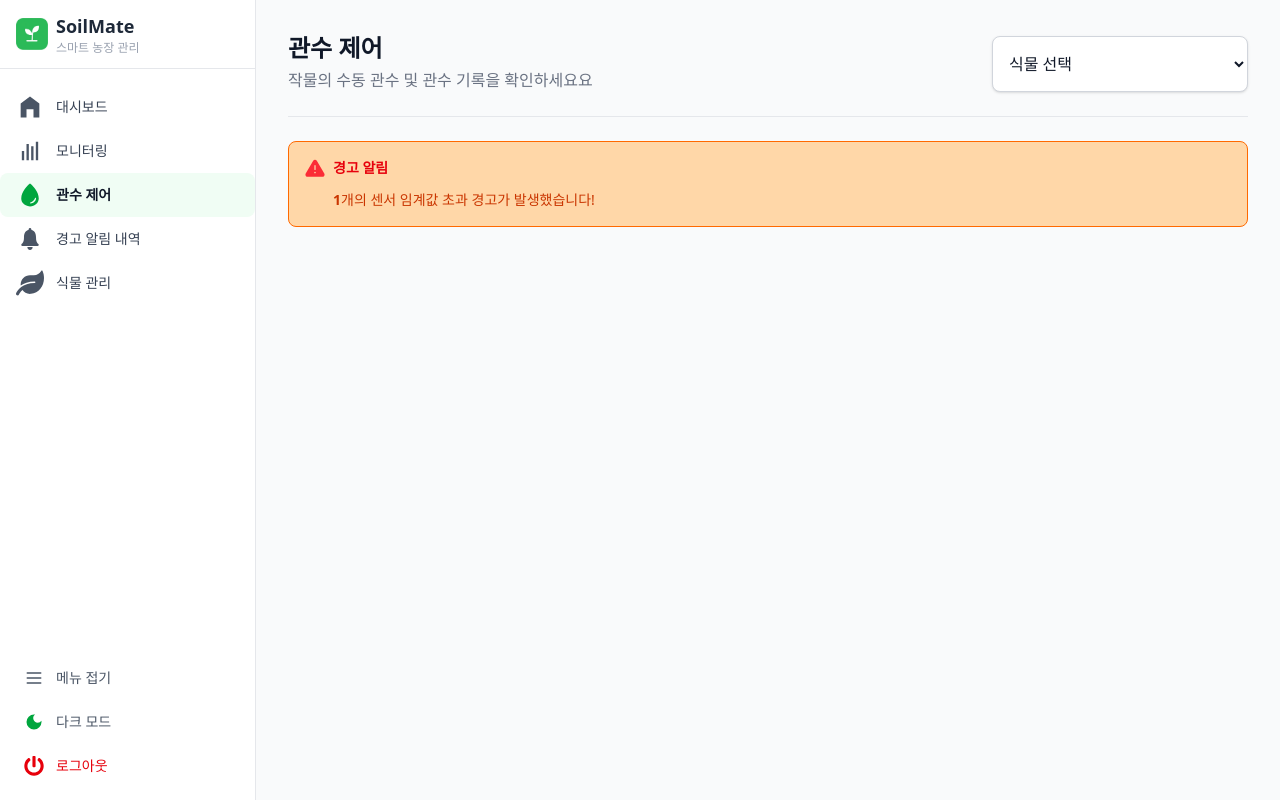
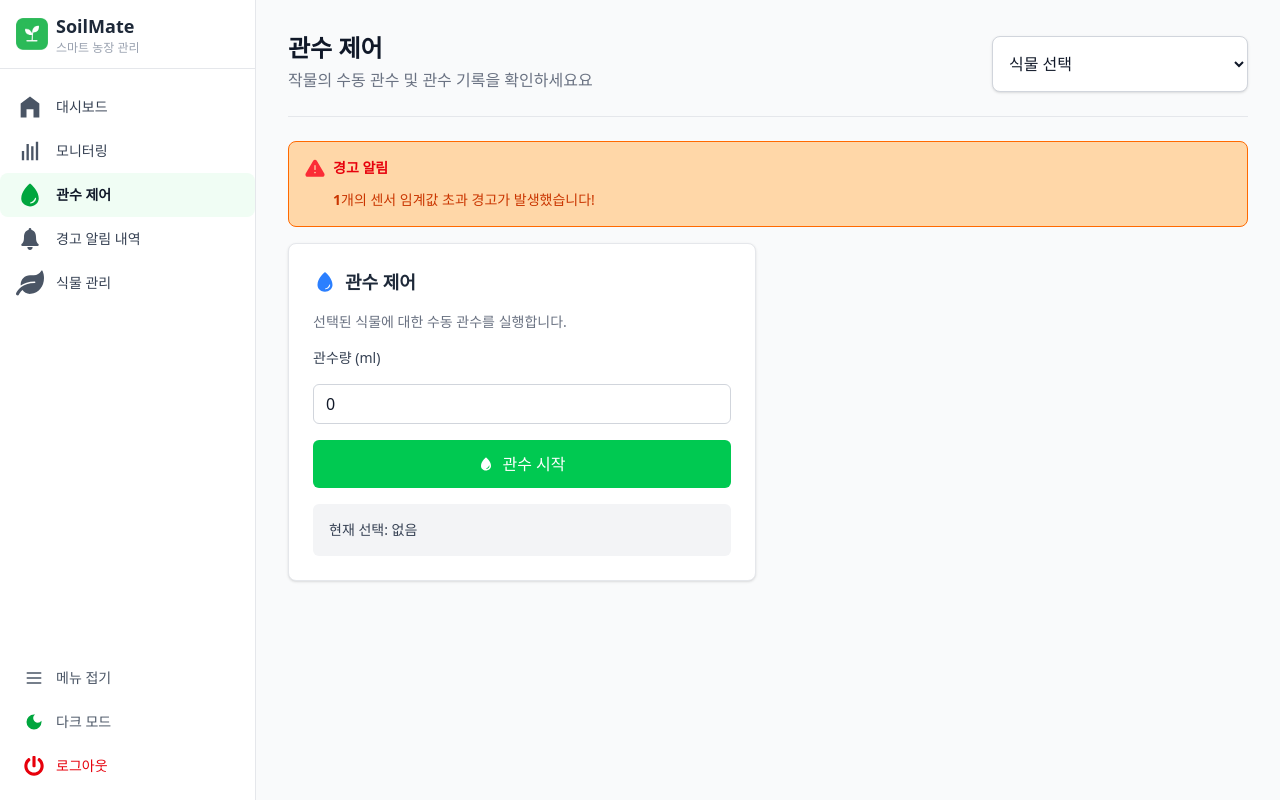
Before and after one commit to YeonShin/soilmate-fe, a React (Vite) app: page /irrigation in a window 1280 px wide. Built offline with nearby package versions, Linux system fonts and the light colour scheme.

Commit message:
feat: 수동 관수제어 카드 컴포넌트 추가 (#6)

```diff
--- a/src/components/irrigation/ControlIrrigation.tsx
+++ b/src/components/irrigation/ControlIrrigation.tsx
@@ -1,9 +1,62 @@
-import React from 'react'
+import React, { useState } from 'react'
+import { usePlantStore } from '../../store/usePlantStore'
+import { IoIosWater } from 'react-icons/io'
 
-const ControlIrrigation = () => {
+interface ControlIrrigationProps {
+  onIrrigate: (amountMl: number) => void
+  disabled: boolean
+}
+
+const ControlIrrigation:React.FC<ControlIrrigationProps> = ({onIrrigate, disabled}) => {
+  const { selectedPlant, sensorData } = usePlantStore()
+  const [amount, setAmount] = useState<number>(0)
+
+
   return (
-    <div>
+    <div className="bg-white dark:bg-gray-800 border border-gray-200 dark:border-gray-700 rounded-lg p-6 shadow-sm space-y-4">
+      {/* 헤더 */}
+      <div className="flex items-center text-lg font-semibold ">
+        <IoIosWater className="mr-2 text-2xl text-blue-500" />
+        <span className='text-gray-800 dark:text-gray-200'>관수 제어</span>
+      </div>
+      <p className="text-sm text-gray-500 dark:text-gray-400">
+        선택된 식물에 대한 수동 관수를 실행합니다.
+      </p>
 
+      {/* 입력 */}
+      <label className="block text-sm font-medium text-gray-700 dark:text-gray-300">
+        관수량 (ml)
+      </label>
+      <input
+        type="number"
+        value={amount}
+        onChange={e => setAmount(Number(e.target.value))}
+        className="w-full h-10 px-3 border border-gray-300 dark:border-gray-600 rounded-md bg-white dark:bg-gray-700 text-gray-900 dark:text-gray-100 focus:outline-none focus:ring-2 focus:ring-green-500 focus:border-transparent transition"
+        placeholder="입력하세요"
+      />
+
+      {/* 버튼 */}
+      <button
+        onClick={() => onIrrigate(amount)}
+        disabled={disabled}
+        className={`
+          cursor-pointer
+          w-full h-12 flex items-center justify-center space-x-2
+          bg-green-500 hover:bg-green-600 dark:bg-green-700 dark:hover:bg-green-600
+          text-white font-medium rounded-md
+          focus:outline-none focus:ring-2 focus:ring-green-400 dark:focus:ring-green-300
+          transition
+          ${disabled ? 'opacity-50 cursor-not-allowed' : ''}
+        `}
+      >
+        <IoIosWater />
+        <span>관수 시작</span>
+      </button>
+
+      {/* 요약 */}
+      <div className="bg-gray-100 dark:bg-gray-700 rounded-md p-4 text-sm text-gray-700 dark:text-gray-300">
+        현재 선택: {selectedPlant?.name ?? '없음'}
+      </div>
     </div>
   )
 }
--- a/src/screen/Irrigation.tsx
+++ b/src/screen/Irrigation.tsx
@@ -2,10 +2,21 @@ import React, { useEffect, useState } from 'react'
 import { usePlantStore, type Plant, type SensorData } from '../store/usePlantStore';
 import DashboardHeader from '../components/dashboard/DashboardHeader';
 import AlertBanner from '../components/dashboard/AlertBanner';
+import ControlIrrigation from '../components/irrigation/ControlIrrigation';
+import IrrigationLogs from '../components/irrigation/IrrigationLogs';
+
+interface IrrigationLog {
+  id: number
+  plant: Plant
+  amountMl: number
+  method: 'auto' | 'manual'
+  timestamp: string
+}
 
 const Irrigation = () => {
   const {selectedPlant, setPlants, setSelectedPlant, setSensorData} = usePlantStore();
   const [loading, setLoading] = useState(false)
+  const [logs, setLogs] = useState<IrrigationLog[]>([])
 
   useEffect(() => {
     const dummyPlants: Plant[] = [
@@ -57,6 +68,22 @@ const Irrigation = () => {
     setSensorData(dummySensorData)
   }, [setPlants, setSelectedPlant, setSensorData])
 
+    const handleIrrigate = (amountMl: number) => {
+    if (!selectedPlant) return
+    setLoading(true)
+    // 나중에 API 호출
+    const newLog: IrrigationLog = {
+      id: Date.now(),
+      plant: selectedPlant,
+      amountMl,
+      method: 'manual',
+      timestamp: new Date().toISOString(),
+    }
+    // 더미 반영
+    setLogs((prev) => [newLog, ...prev])
+    setLoading(false)
+  }
+
   return (
     <div className='p-2 space-y-6'>
       <DashboardHeader title="관수 제어" subTitle='작물의 수동 관수 및 관수 기록을 확인하세요요' />
@@ -64,6 +91,10 @@ const Irrigation = () => {
       <hr className='h-0.25 border-0 bg-gray-200 dark:bg-gray-600' />
 
       {true! && <AlertBanner /> }
+      <div className='grid grid-cols-1 md:grid-cols-2 gap-6'>
+        <ControlIrrigation onIrrigate={handleIrrigate} disabled={loading}  />
+        <IrrigationLogs />
+      </div>
     </div>
   )
 }
```
